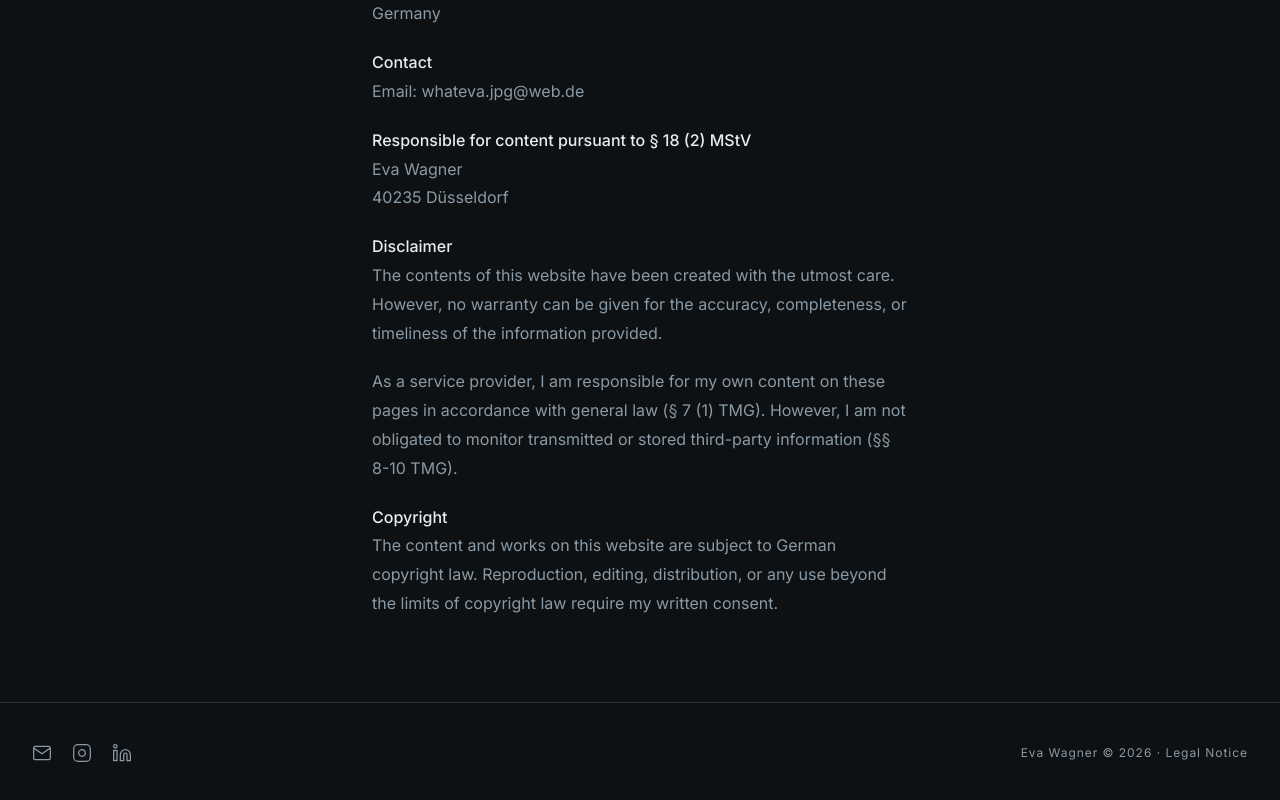
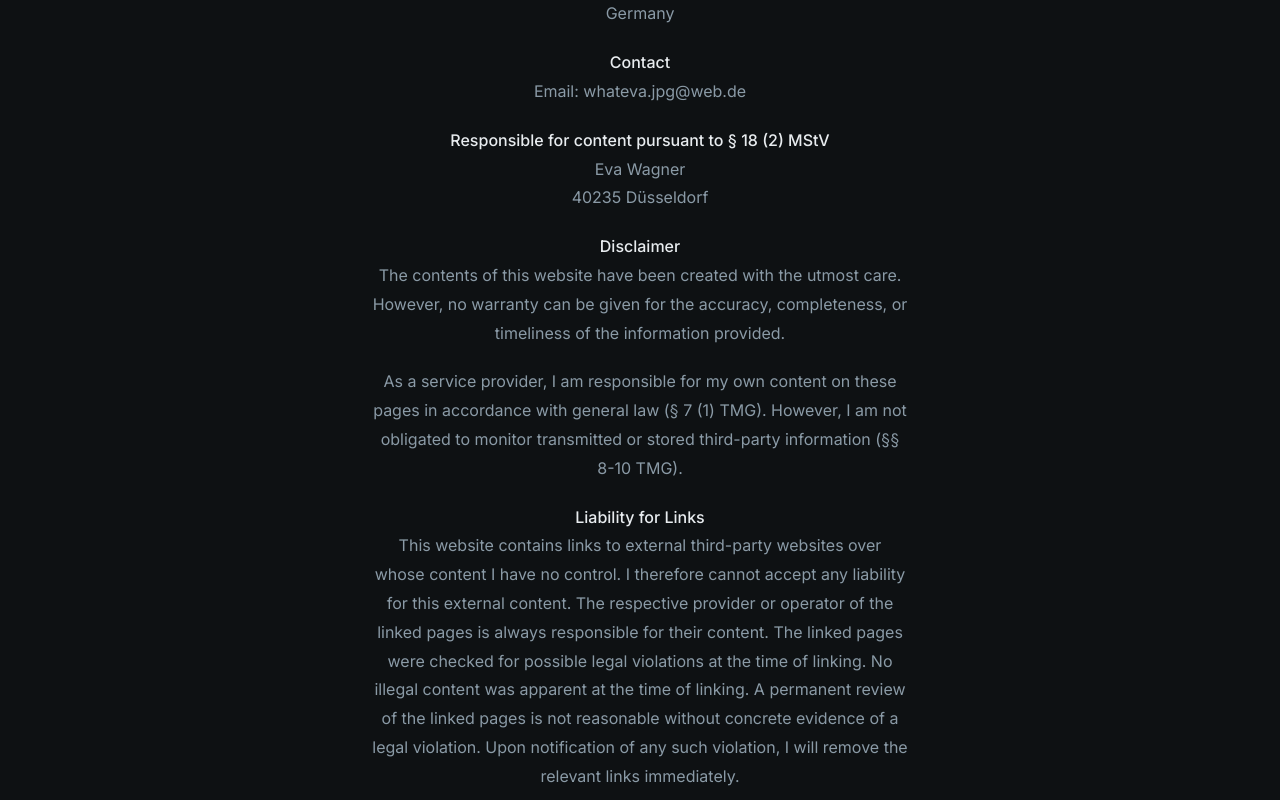
Before and after one commit to Shikislg/eva-website, a React (Create React App) app: page /impressum in a window 1280 px wide. Shown: the part 340-1140 px from the top of the page. Built offline with nearby package versions, Linux system fonts and the light colour scheme.

Commit message:
added "Haftung für Links" -tbh

```diff
--- a/src/pages/About.css
+++ b/src/pages/About.css
@@ -32,3 +32,8 @@
   color: var(--color-text);
   font-weight: 500;
 }
+
+.impressum-content,
+.impressum-content .about-body p {
+  text-align: center;
+}
--- a/src/pages/Impressum.js
+++ b/src/pages/Impressum.js
@@ -7,7 +7,7 @@ export default function Impressum() {
 
   return (
     <div className="about-page">
-      <div className="about-content">
+      <div className="about-content impressum-content">
         {lang === 'de' ? <ImpressumDE /> : <ImpressumEN />}
       </div>
     </div>
@@ -48,6 +48,19 @@ function ImpressumDE() {
           diesen Seiten nach den allgemeinen Gesetzen verantwortlich. Nach §§ 8–10
           TMG bin ich als Diensteanbieter jedoch nicht verpflichtet, übermittelte
           oder gespeicherte fremde Informationen zu überwachen.
+        </p>
+        <p>
+          <strong>Haftung für Links</strong><br />
+          Meine Website enthält Links zu externen Websites Dritter, auf deren
+          Inhalte ich keinen Einfluss habe. Deshalb kann ich für diese fremden
+          Inhalte auch keine Gewähr übernehmen. Für die Inhalte der verlinkten
+          Seiten ist stets der jeweilige Anbieter oder Betreiber der Seiten
+          verantwortlich. Die verlinkten Seiten wurden zum Zeitpunkt der Verlinkung
+          auf mögliche Rechtsverstöße überprüft. Rechtswidrige Inhalte waren zum
+          Zeitpunkt der Verlinkung nicht erkennbar. Eine permanente inhaltliche
+          Kontrolle der verlinkten Seiten ist jedoch ohne konkrete Anhaltspunkte
+          einer Rechtsverletzung nicht zumutbar. Bei Bekanntwerden von
+          Rechtsverletzungen werde ich derartige Links umgehend entfernen.
         </p>
         <p>
           <strong>Urheberrecht</strong><br />
@@ -96,6 +109,18 @@ function ImpressumEN() {
           (§§ 8-10 TMG).
         </p>
         <p>
+          <strong>Liability for Links</strong><br />
+          This website contains links to external third-party websites over whose
+          content I have no control. I therefore cannot accept any liability for
+          this external content. The respective provider or operator of the linked
+          pages is always responsible for their content. The linked pages were
+          checked for possible legal violations at the time of linking. No illegal
+          content was apparent at the time of linking. A permanent review of the
+          linked pages is not reasonable without concrete evidence of a legal
+          violation. Upon notification of any such violation, I will remove the
+          relevant links immediately.
+        </p>
+        <p>
           <strong>Copyright</strong><br />
           The content and works on this website are subject to German copyright
           law. Reproduction, editing, distribution, or any use beyond the limits
```
